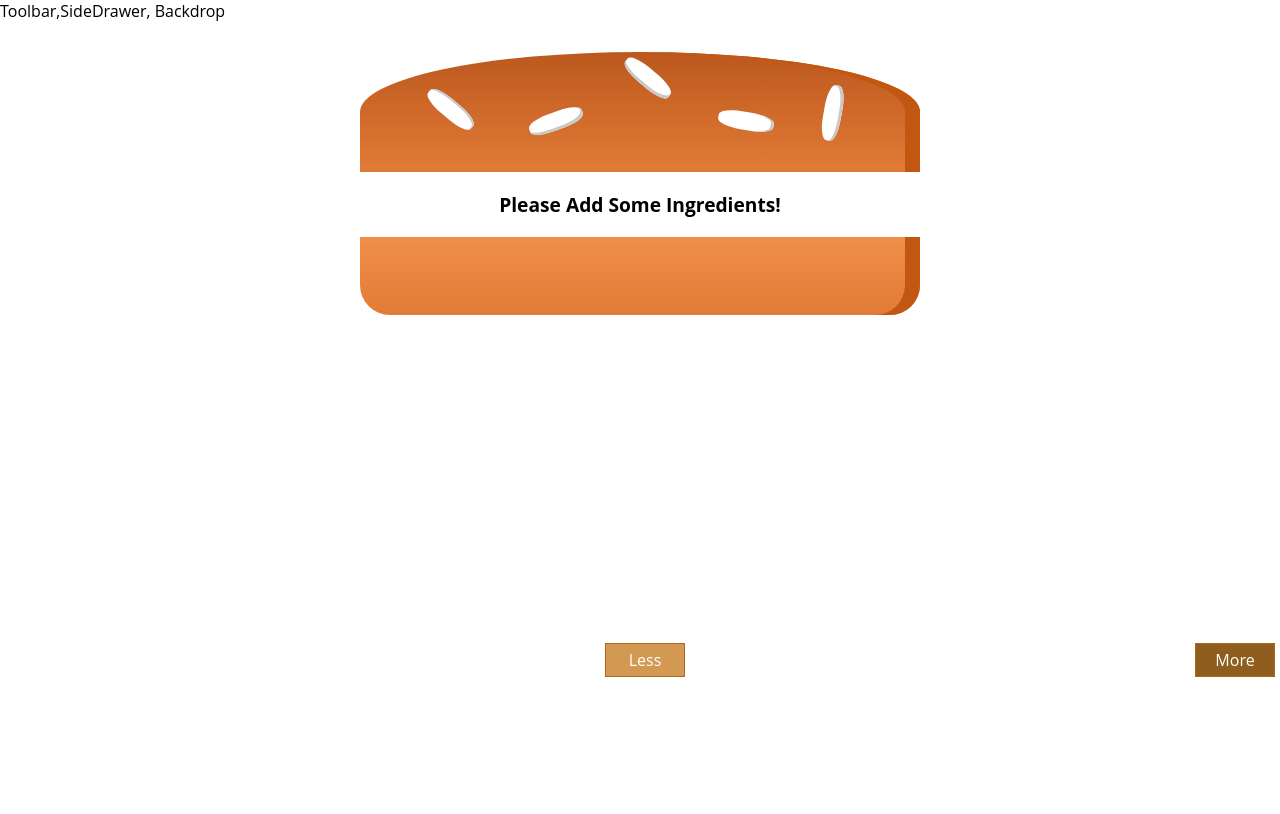
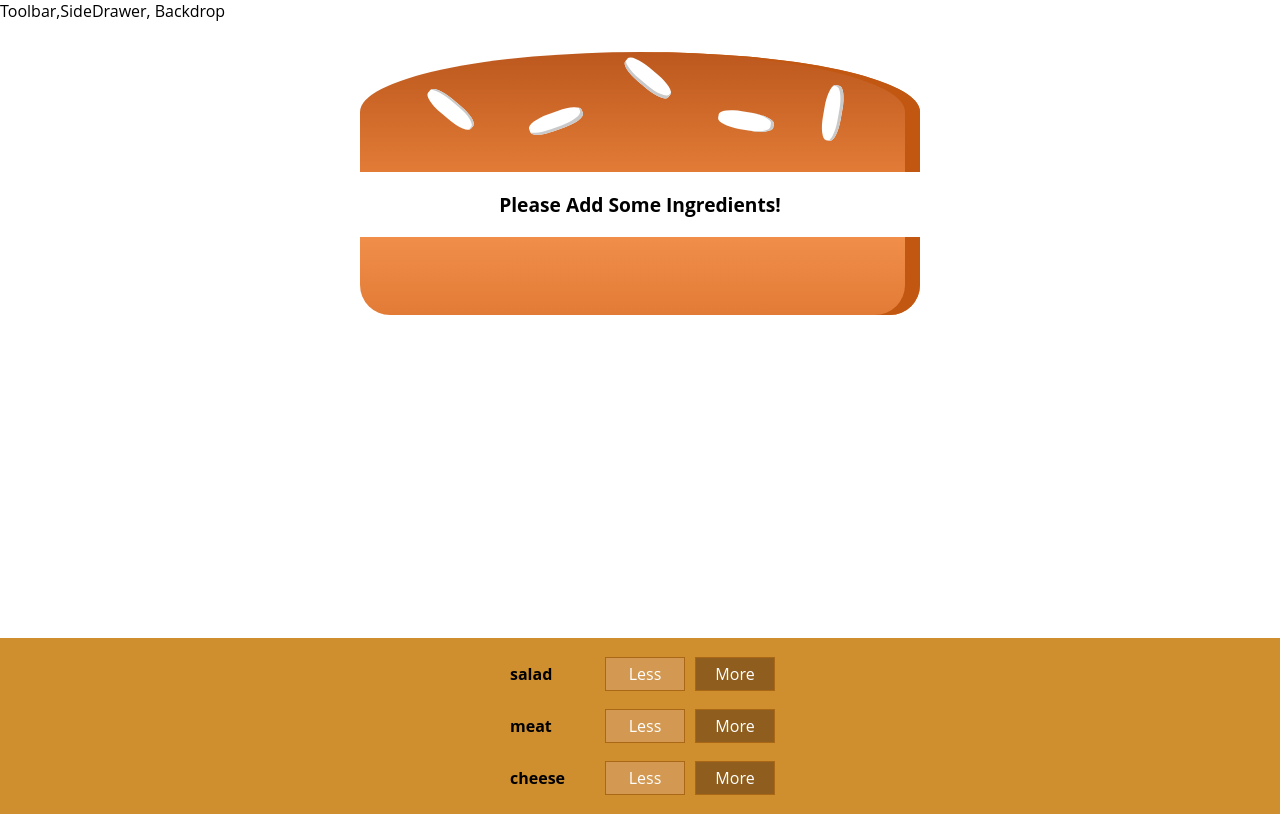
Before and after one commit to sharifahblessing/burger-project, a React (Create React App) app: page / in a window 1280 px wide. Built offline with nearby package versions, Linux system fonts and the light colour scheme.

Commit message:
Output multiple build controls

```diff
--- /dev/null
+++ b/src/components/Burger/BuildControls/BuildControl/BuildControl.js
@@ -0,0 +1,13 @@
+import React from 'react'
+import classes from './BuildControl.module.css'
+
+const buildControl = (props) => {
+return(
+    <div className={classes.BuildControl}>
+        <div className={classes.Label}>{props.label}</div>
+        <button className={classes.Less}>Less</button>
+        <button className={classes.More}>More</button>
+    </div>);
+}
+
+export default buildControl;
--- /dev/null
+++ b/src/components/Burger/BuildControls/BuildControl/BuildControl.module.css
@@ -0,0 +1,56 @@
+.BuildControl {
+    display: flex;
+    justify-content: space-between;
+    align-items: center;
+    margin: 5px 0;
+}
+
+.BuildControl button {
+    display: block;
+    font: inherit;
+    padding: 5px;
+    margin: 0 5px;
+    width: 80px;
+    border: 1px solid #AA6817;
+    cursor: pointer;
+    outline: none;
+}
+
+.BuildControl button:disabled {
+    background-color: #AC9980;
+    border: 1px solid #7E7365;
+    color: #ccc;
+    cursor: default;
+}
+
+.BuildControl button:hover:disabled {
+    background-color: #AC9980;
+    color: #ccc;
+    cursor: not-allowed;
+}
+
+.Label {
+    padding: 10px;
+    font-weight: bold;
+    width: 80px;
+}
+
+.BuildControl .Less {
+    background-color: #D39952;
+    color: white;
+}
+
+.BuildControl .More {
+    background-color: #8F5E1E;
+    color: white;
+}
+
+.BuildControl .Less:hover, .BuildControl .Less:active {
+    background-color: #DAA972;
+    color: white;
+}
+
+.BuildControl .More:hover,.BuildControl .More:active {
+    background-color: #99703F;
+    color: white;
+}
--- a/src/components/Burger/BuildControls/BuildControls.js
+++ b/src/components/Burger/BuildControls/BuildControls.js
@@ -1,13 +1,20 @@
 import React from 'react'
 import classes from './BuildControls.module.css'
+import BuildControl from './BuildControl/BuildControl';
+
+const controls = [
+    { label: 'salad', type: 'salad' },
+    { label: 'meat', type: 'meat' },
+    { label: 'cheese', type: 'cheese' }
+
+]
 
 const buildControls = (props) => {
-return(
-    <div className={classes.BuildControl}>
-        <div className={classes.Label}>{props.label}</div>
-        <button className={classes.Less}>Less</button>
-        <button className={classes.More}>More</button>
-    </div>);
+    return (
+        <div className={classes.BuildControls}>
+            {controls.map(ctrl => (<BuildControl key={ctrl.label} label={ctrl.type} />
+            ))}
+        </div>);
 }
 
 export default buildControls;
--- a/src/components/Burger/BuildControls/BuildControls.module.css
+++ b/src/components/Burger/BuildControls/BuildControls.module.css
@@ -1,56 +1,10 @@
-.BuildControl {
+.BuildControls {
+    width: 100%;
+    background-color: #CF8F2E;
     display: flex;
-    justify-content: space-between;
+    flex-flow: column;
     align-items: center;
-    margin: 5px 0;
+    box-shadow: 0 2px 1px #ccc;
+    margin: auto;
+    padding: 10px 0;
 }
-
-.BuildControl button {
-    display: block;
-    font: inherit;
-    padding: 5px;
-    margin: 0 5px;
-    width: 80px;
-    border: 1px solid #AA6817;
-    cursor: pointer;
-    outline: none;
-}
-
-.BuildControl button:disabled {
-    background-color: #AC9980;
-    border: 1px solid #7E7365;
-    color: #ccc;
-    cursor: default;
-}
-
-.BuildControl button:hover:disabled {
-    background-color: #AC9980;
-    color: #ccc;
-    cursor: not-allowed;
-}
-
-.Label {
-    padding: 10px;
-    font-weight: bold;
-    width: 80px;
-}
-
-.BuildControl .Less {
-    background-color: #D39952;
-    color: white;
-}
-
-.BuildControl .More {
-    background-color: #8F5E1E;
-    color: white;
-}
-
-.BuildControl .Less:hover, .BuildControl .Less:active {
-    background-color: #DAA972;
-    color: white;
-}
-
-.BuildControl .More:hover,.BuildControl .More:active {
-    background-color: #99703F;
-    color: white;
-}
```
